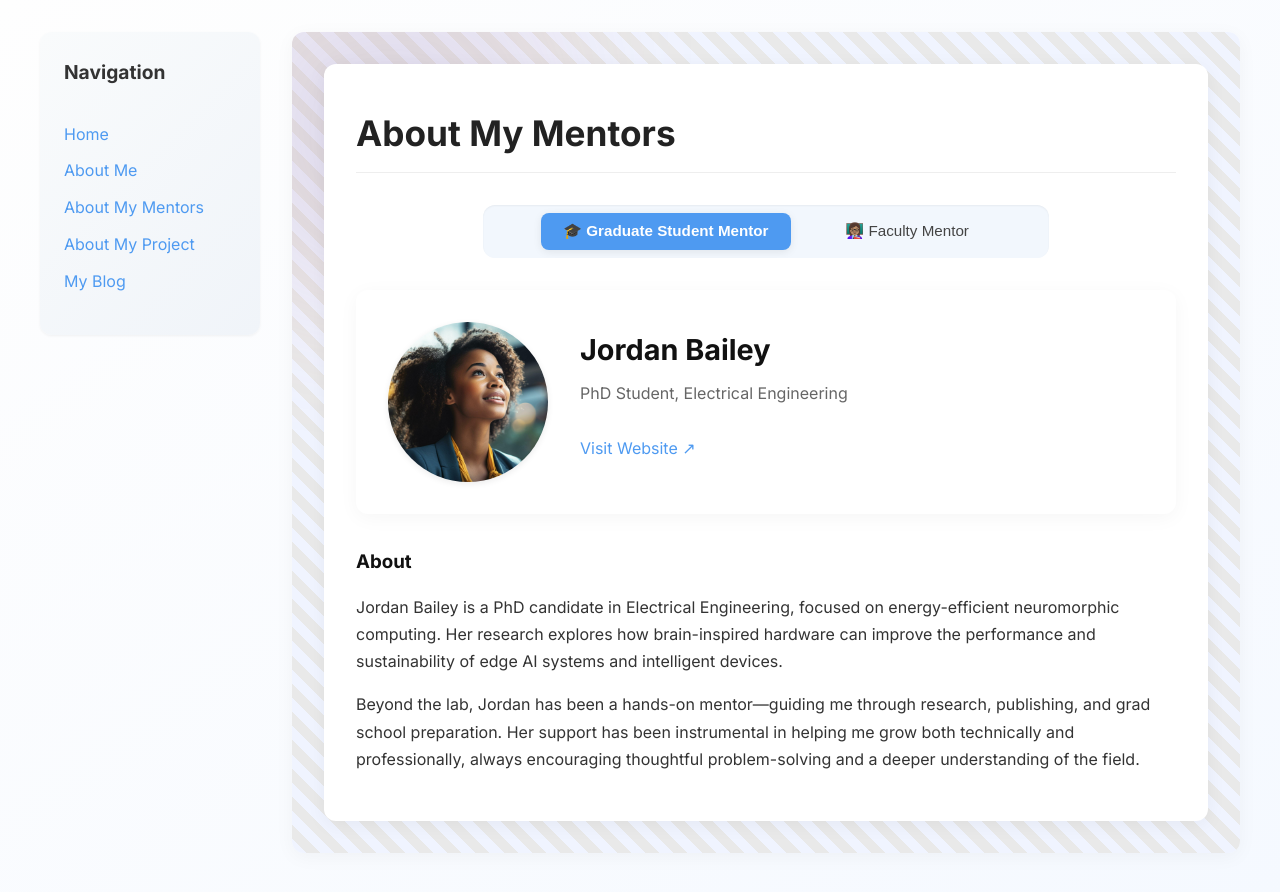
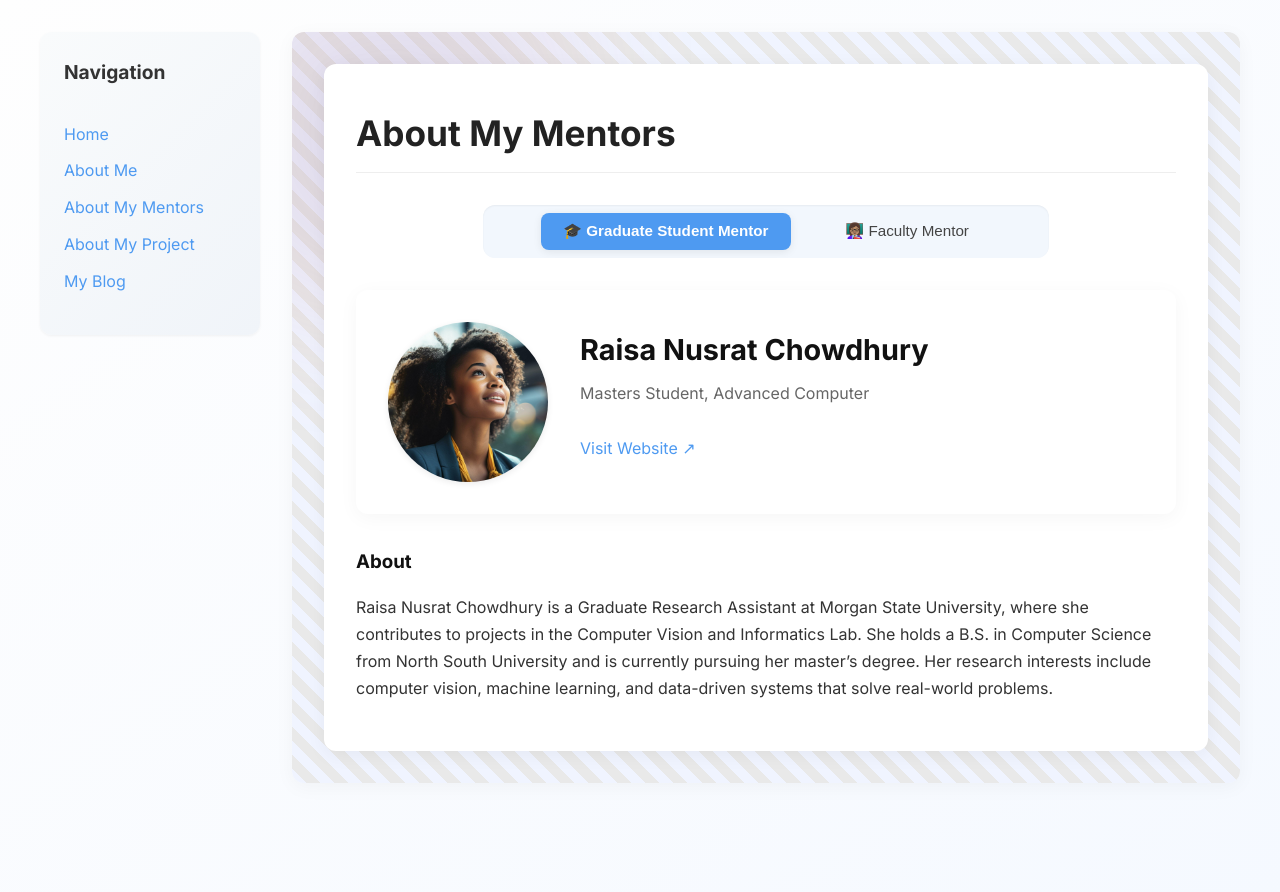
Before and after one commit to deke-a/deke-a.github.io, a Jekyll site: the page built from pages/about-my-mentor.md, in a window 1280 px wide. Shown: the top 892 px of the page. Built offline with Jekyll 4.4.1, drawn with Linux system fonts in a browser that asks for light colours.

Commit message:
Update about-my-mentor.md

```diff
--- a/pages/about-my-mentor.md
+++ b/pages/about-my-mentor.md
@@ -4,23 +4,21 @@ title: About My Mentors
 permalink: /about-my-mentor.html
 
 graduate_mentor:
-  name: Jordan Bailey
-  title: PhD Student, Electrical Engineering
+  name: Raisa Nusrat Chowdhury
+  title: Masters Student, Advanced Computer
   image: /assets/images/graduate-student-mentor.jpg
-  website: https://gradmentor.example.com
+  website: https://www.linkedin.com/in/raisa-nusrat-chowdhury-48691a1a5/
   bio: |
-    Jordan Bailey is a PhD candidate in Electrical Engineering, focused on energy-efficient neuromorphic computing. Her research explores how brain-inspired hardware can improve the performance and sustainability of edge AI systems and intelligent devices.
+    Raisa Nusrat Chowdhury is a Graduate Research Assistant at Morgan State University, where she contributes to projects in the Computer Vision and Informatics Lab. She holds a B.S. in Computer Science from North South University and is currently pursuing her master’s degree. Her research interests include computer vision, machine learning, and data-driven systems that solve real-world problems.
 
-    Beyond the lab, Jordan has been a hands-on mentor—guiding me through research, publishing, and grad school preparation. Her support has been instrumental in helping me grow both technically and professionally, always encouraging thoughtful problem-solving and a deeper understanding of the field.
 
 faculty_mentor:
-  name: Dr. Elijah Freeman
-  title: Professor Emeritus, Tuskegee University
+  name: Dr Baruti N. Kopano
+  title: Professor, Morgan State University
   image: /assets/images/faculty-mentor.jpg
-  website: https://facultymentor.example.com
+  website: https://www.linkedin.com/in/baruti-kopano-34755a8/
   bio: |
-    Dr. Elijah Freeman is a pioneering figure in the field of neural engineering and robotics. With over four decades of experience in academia and research, his work has focused on developing accessible brain-computer interface systems and exploring how robotics can enhance human capability.
+    Dr. Baruti N. Kopano is a professor in the Department of Multiplatform Production at Morgan State University. He holds a Ph.D. in English with a focus on Rhetoric and Linguistics, and his work centers on African American media, popular culture, and Black masculinity. Dr. Kopano has professional experience in radio production and is a co-editor of Soul Thieves, a book exploring cultural appropriation. He also led the New Visions, New Voices project, which received national recognition for promoting diverse voices in public media.
 
-    A passionate advocate for diversity in STEM, Dr. Freeman has mentored dozens of underrepresented students and continues to inspire the next generation of researchers and technologists through his leadership and legacy.
 
 ---
```
